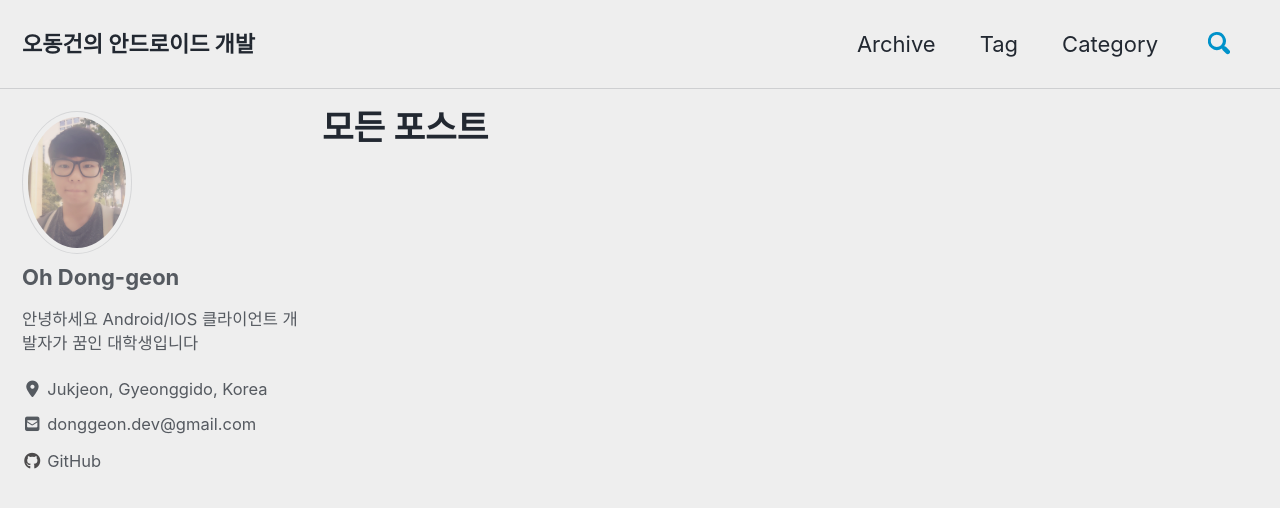
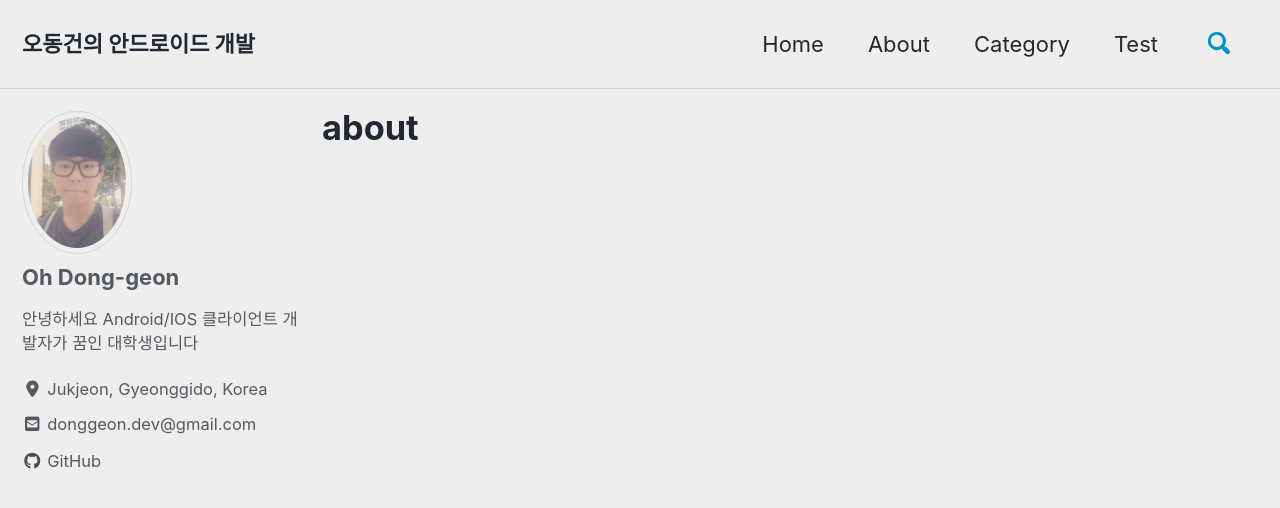
Before and after one commit to donggeonoh/geonee.github.io, a Jekyll site: the page built from _pages/collection-archive.html, in a window 1280 px wide and 900 px high. Shown: the top 508 px of the window. Built offline with Jekyll 4.4.1, drawn with Linux system fonts in a browser that asks for light colours; cached includes are drawn as plain includes; nearby versions of some CDN libraries; comment, search, counter and statistics services are not loaded; a style sheet for code colours, icons or effects is not loaded.

Commit message:
modity navigation archive

```diff
--- a/Gemfile
+++ b/Gemfile
@@ -1,4 +1,7 @@
+source "https://rubygems.org"
+
 gem "minimal-mistakes-jekyll"
+
 group :jekyll_plugins do
   gem "jekyll-feed"
   gem "jekyll-seo-tag"
--- a/_data/navigation.yml
+++ b/_data/navigation.yml
@@ -1,8 +1,10 @@
 # main links
 main:
-   - title: "Archive"
-     url: /collection-archive/
-   - title: "Tag"
-     url: /tags/
+   - title: "Home"
+     url: /
+   - title: "About"
+     url: /about/
    - title: "Category"
      url: /categories/
+   - title: "Test"
+     url: /test/
--- a/_pages/collection-archive.html
+++ b/_pages/collection-archive.html
@@ -1,7 +1,7 @@
 ---
 layout: archive
-permalink: /collection-archive/
-title: "모든 포스트"
+permalink: /about/
+title: "about"
 author_profile: true
 ---
 {% assign postsByYear = site.posts | group_by_exp:"post", "post.date | date: '%Y'"  %}
--- a/_pages/tag-archive.html
+++ b/_pages/tag-archive.html
@@ -1,7 +1,7 @@
 ---
 layout: archive
-permalink: /tags/
-title: "태그"
+permalink: /test/
+title: "test"
 author_profile: true
 ---
 {% include group-by-array collection=site.posts field="tags" %}
```
